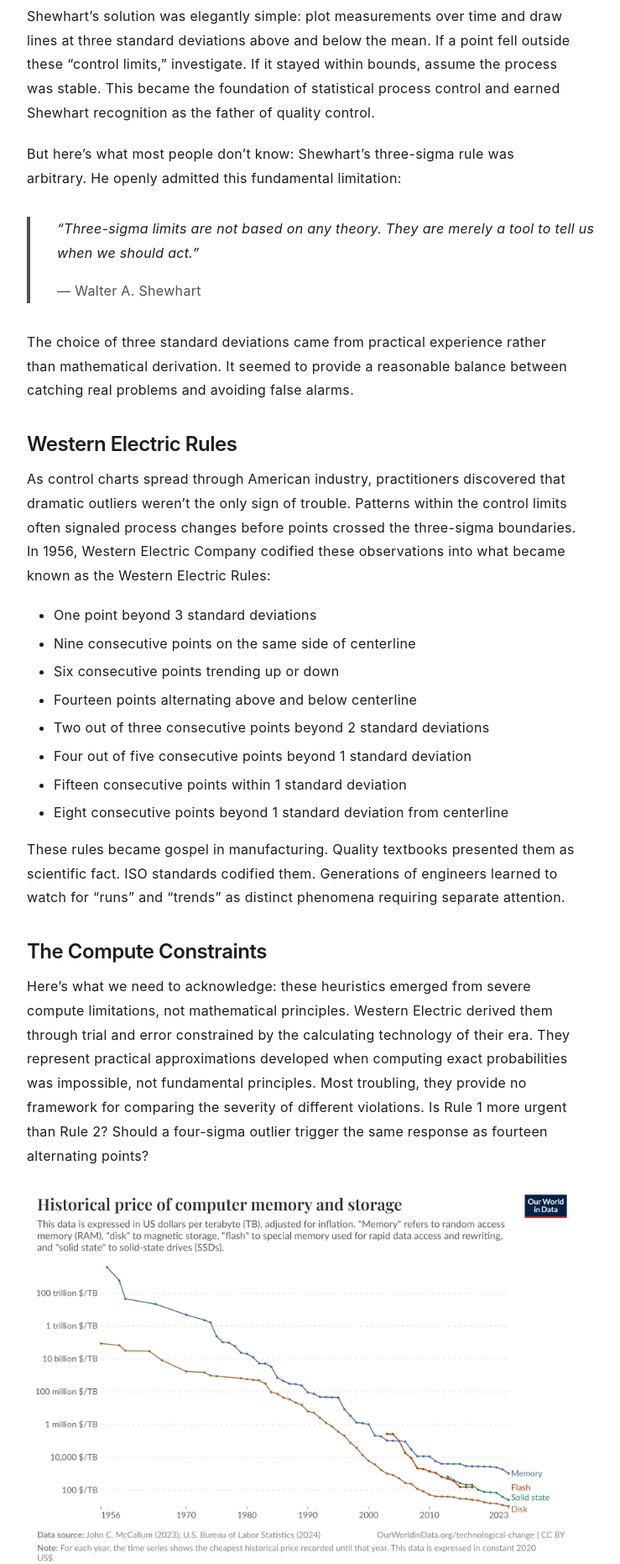
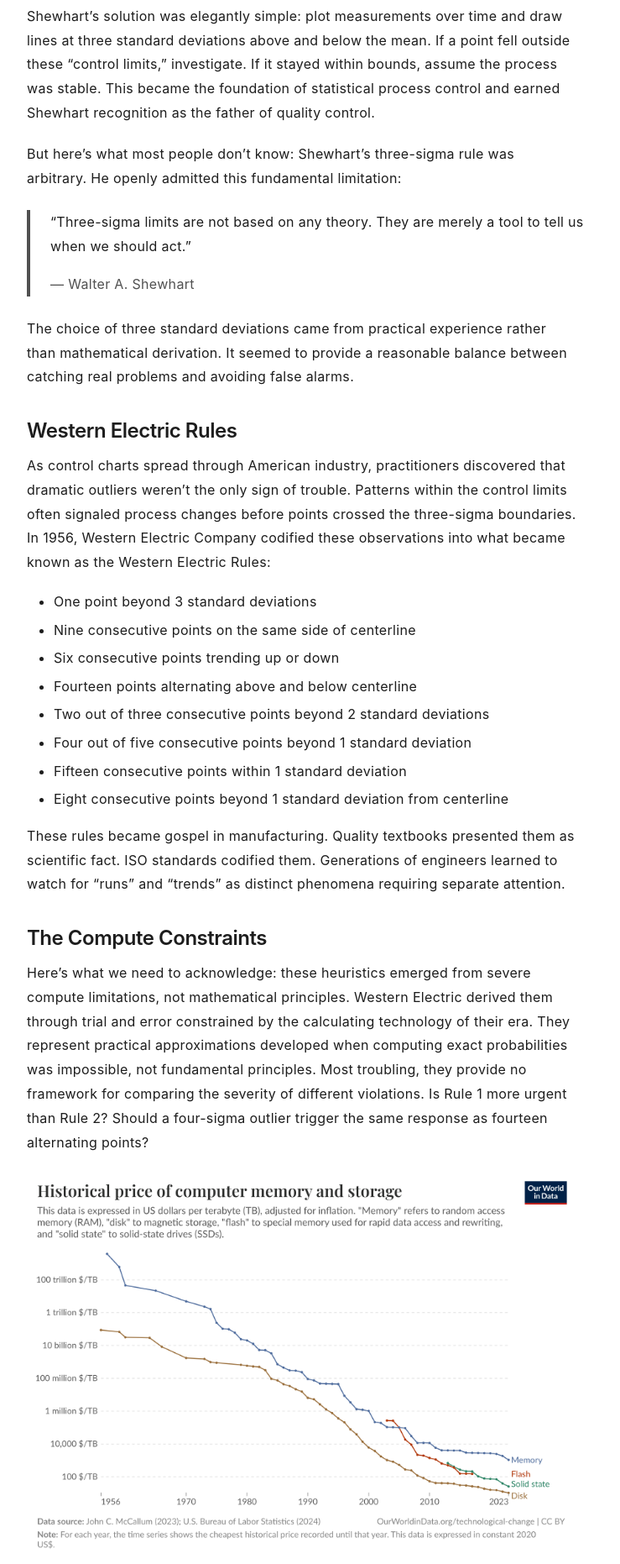
Before and after one commit to HamishFrostLyon/hamishfrostlyon.github.io, a Jekyll site: the page built from _posts/2025-07-08-metric-sensitivity.md, in a window 1280 px wide. Shown: the part 1808-3670 px from the top of the page at 84% size, without its empty margins (232-971 px from the left). Built offline with Jekyll 4.4.1, drawn with Linux system fonts in a browser that asks for light colours.

Commit message:
Fix blockquotes to match exact markdown styling
- Removed italic styling to match normal text
- Adjusted padding and margins for clean appearance
- Matches the simple left-border aesthetic exactly like the example
- No decorative styling, just clean markdown-style formatting

```diff
--- a/_sass/_base.scss
+++ b/_sass/_base.scss
@@ -118,13 +118,13 @@ pre {
   }
 }
 
-// Simple blockquote styling - minimal and clean
+// Simple blockquote styling - exactly like markdown
 blockquote {
-  margin: 2em 0;
-  padding: 0 0 0 2em;
+  margin: 1.5em 0;
+  padding-left: 1.5em;
   border-left: 4px solid var(--text-secondary);
-  font-style: italic;
   color: var(--text-color);
+  font-style: inherit;
 
   p {
     margin-bottom: 1em;
```
